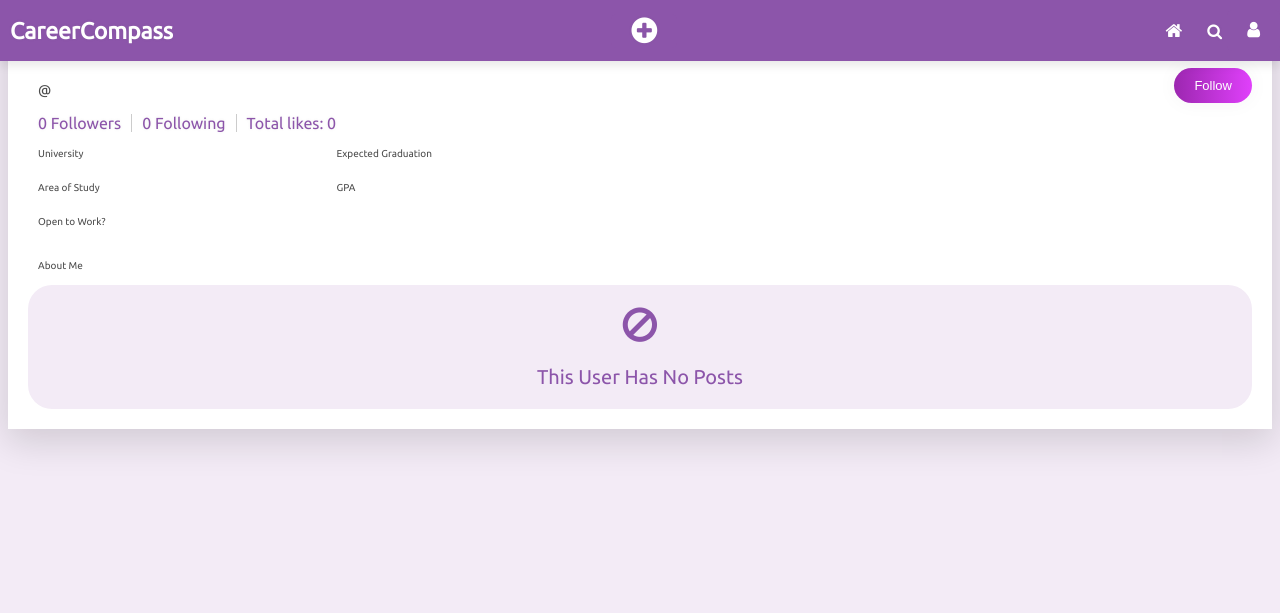
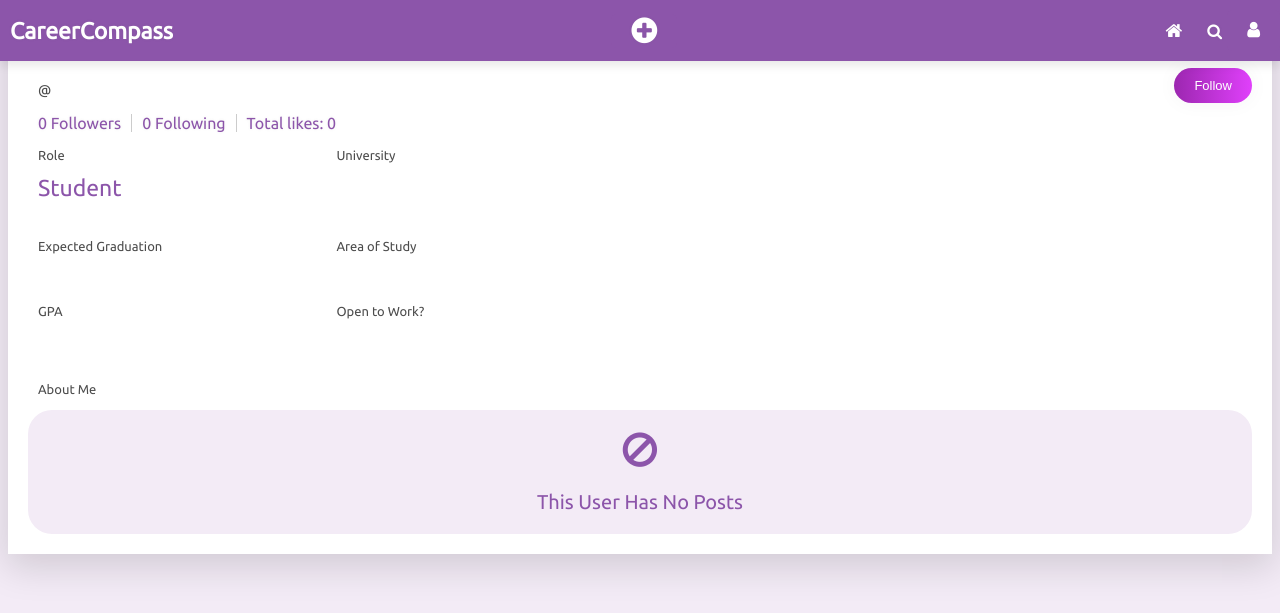
Before and after one commit to JoeBeyrer/CareerCompass, a Django app: a page that uses careercompass/careercompassapp/templates/profile-student.html in a window 1280 px wide. Shown: the top 613 px of the page. Run offline with Django 5.2, Linux system fonts and the light colour scheme; the visitor is signed in with stand-in values (Sample User, id 1); data that the repository does not hold is empty.

Commit message:
fixed font size for profile page

```diff
--- a/careercompass/careercompassapp/templates/profile-student.html
+++ b/careercompass/careercompassapp/templates/profile-student.html
@@ -50,6 +50,7 @@
 
         .field-content {
             color: #8C55AA;
+            padding-bottom: 15px;
             font-size: 23px;
         }
 
@@ -112,7 +113,7 @@
         }
 
         .field-label {
-            font-size: 10px;
+            font-size: 13px;
             color: rgba(0, 0, 0, 0.7);
         }
 
@@ -166,6 +167,10 @@
                     </p>
                     <!-- Dynamic fields for student -->
                     <div class="dynamic-fields">
+                        <div class="dynamic-field">
+                            <p class="field-label">Role</p>
+                            <p class="field-content">Student</p>
+                        </div>
                         <div class="dynamic-field">
                             <p class="field-label">University</p>
                             <p class="field-content">{{ student.1 }}</p>
```
Also changed, not shown: careercompass/careercompassapp/templates/profile-recruiter.html (+6 -1 lines).
